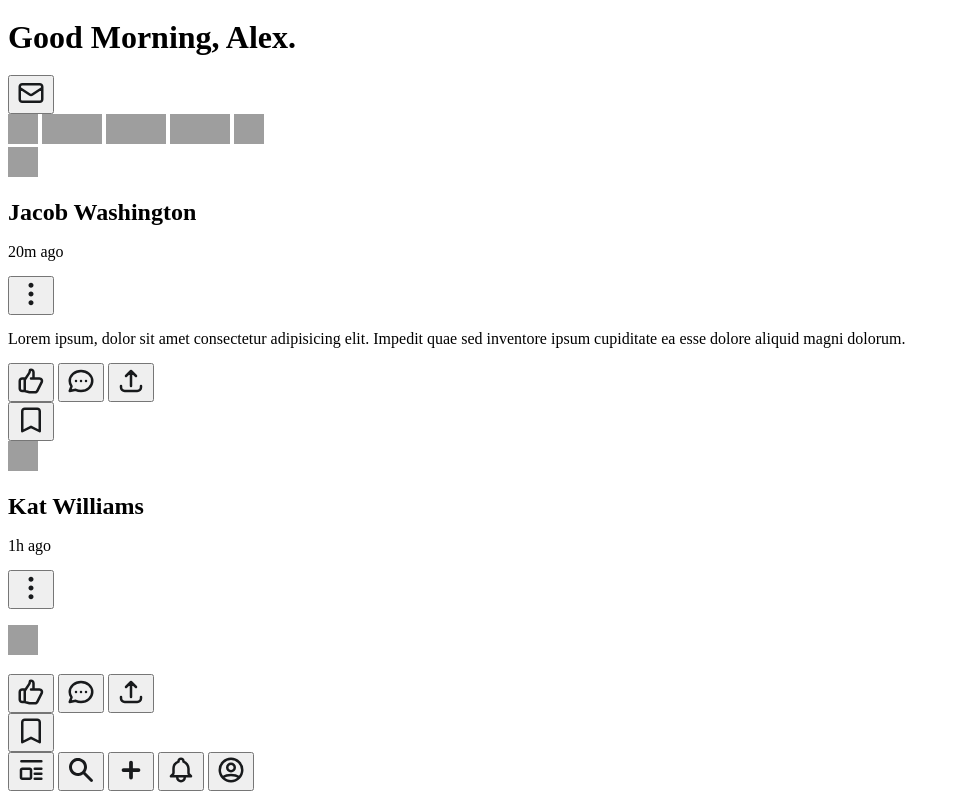
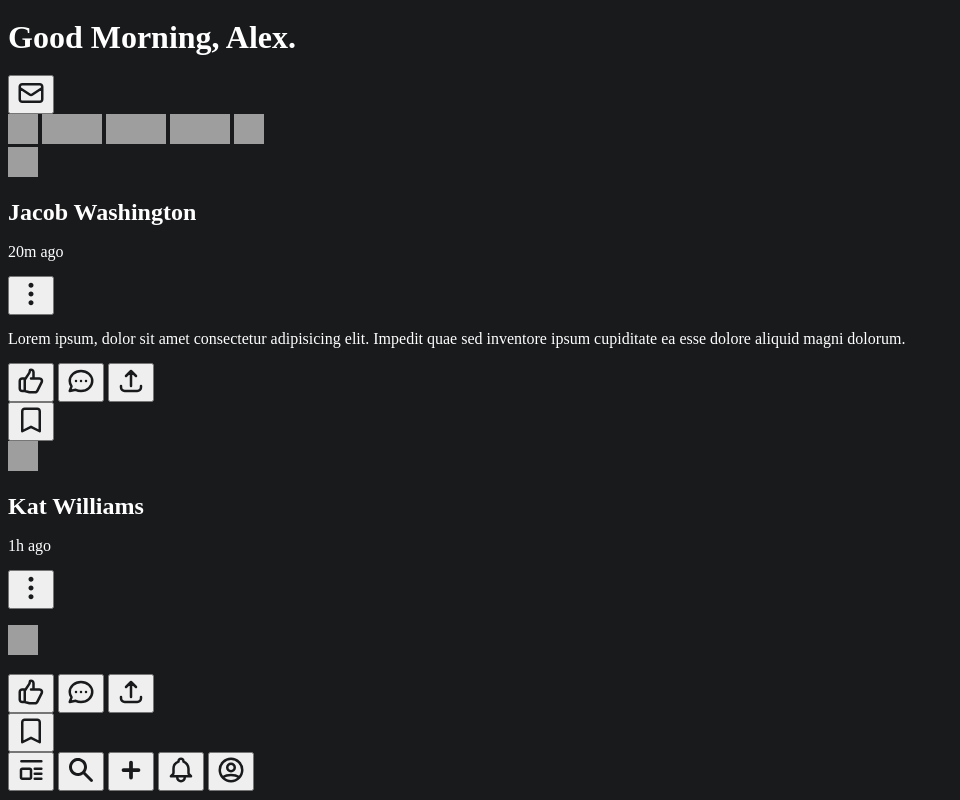
Before and after one commit to tsimvris/social-app, a plain HTML site: page index.html in a window 1280 px wide. Shown: the whole page, without its empty margins (0-960 px from the left). Drawn offline with Linux system fonts and the light colour scheme; grey boxes are pictures that could not be loaded.

Commit message:
added colors on base

```diff
--- a/style.css
+++ b/style.css
@@ -3,3 +3,8 @@
 @import "./css-components/search-bar.css";
 @import "./css-components/main.css";
 @import "./css-components/navbar.css";
+
+body {
+  background-color: var(--dark-black);
+  color: var(--social-white);
+}
```
